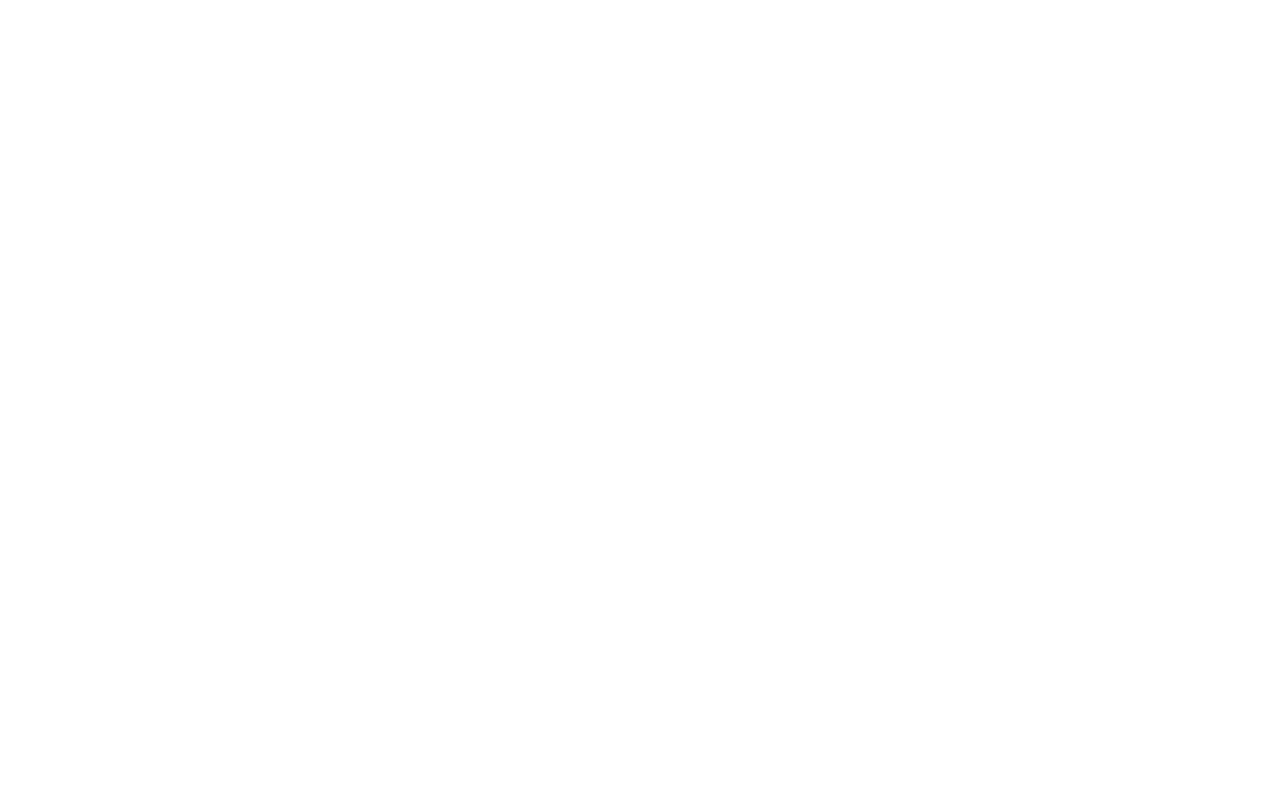
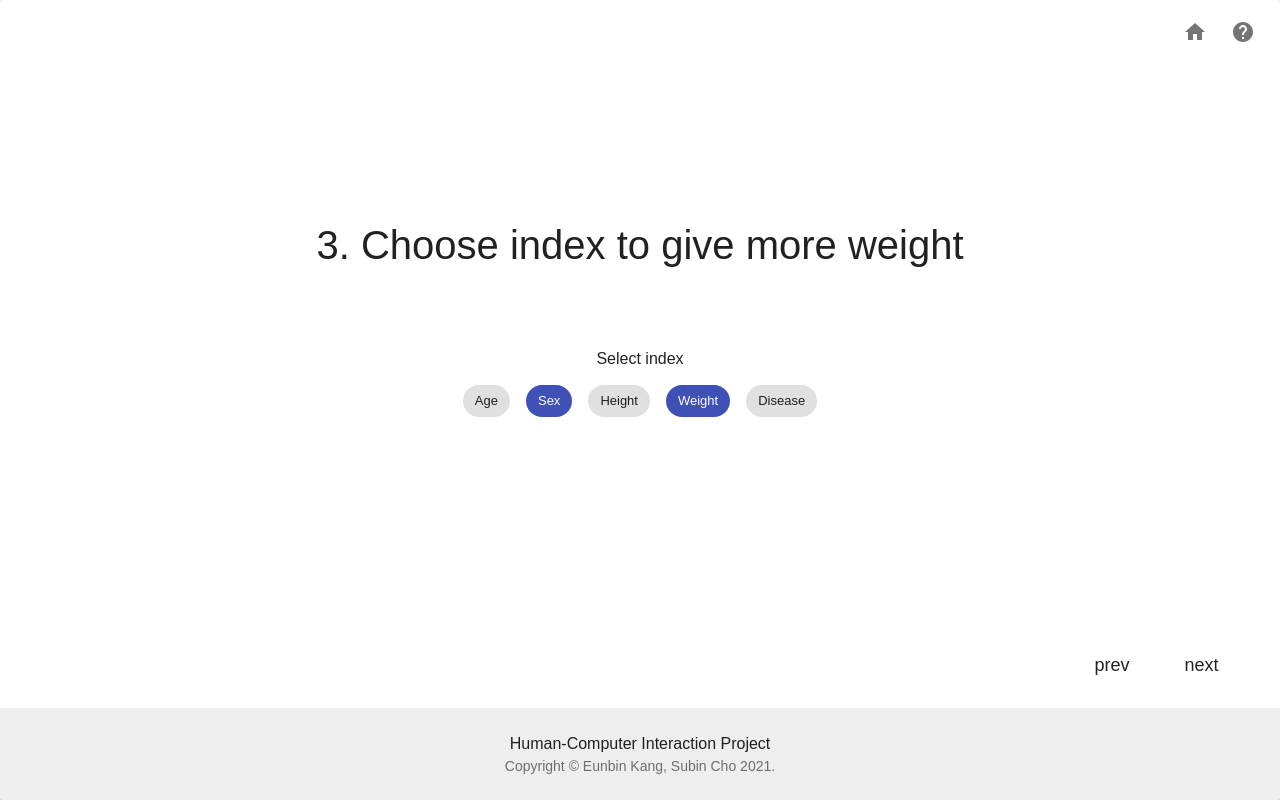
Before and after one commit to eunbin1227/HCIProject, a React (Create React App) app: page /WeightData in a window 1280 px wide. Built offline with nearby package versions, Linux system fonts and the light colour scheme.

Commit message:
(phase4) start phase4 from here

```diff
--- a/src/App.js
+++ b/src/App.js
@@ -17,7 +17,7 @@
                     <Route path="/Next" component={Next} />
                     <Route path="/ChooseData" component={ChooseData} />
                     <Route path="/EditData" component={EditData} />
-                    <Route path="/Weight" component={WeightData} />
+                    <Route path="/WeightData" component={WeightData} />
                     <Route path="/Explanation" component={Explanation} />
                 </BrowserRouter>
             </div>
--- a/src/ChooseData.js
+++ b/src/ChooseData.js
@@ -102,7 +102,7 @@
         fontSize: 20,
     },
     content: {
-        height: '80vh',
+        height: '75vh',
         marginTop: 0,
         display: 'grid',
         placeContent: 'center',
--- a/src/EditData.js
+++ b/src/EditData.js
@@ -126,7 +126,7 @@
         paddingBottom: '10vh',
     },
     content: {
-        height: '75vh',
+        height: '70vh',
         marginTop: 0,
         display: 'grid',
         placeContent: 'center',
@@ -135,7 +135,9 @@
         width: '50vw',
     },
     actions: {
-        marginLeft: 'auto',
+        position: 'absolute',
+        right: '1vw',
+        top: '1vh',
     },
     bottomButton: {
         marginLeft: 'auto',
--- a/src/WeightData.js
+++ b/src/WeightData.js
@@ -27,7 +27,7 @@
         margin: theme.spacing(4),
     },
     content: {
-        height: '80vh',
+        height: '75vh',
         marginTop: 0,
         display: 'grid',
         placeContent: 'center',
```
